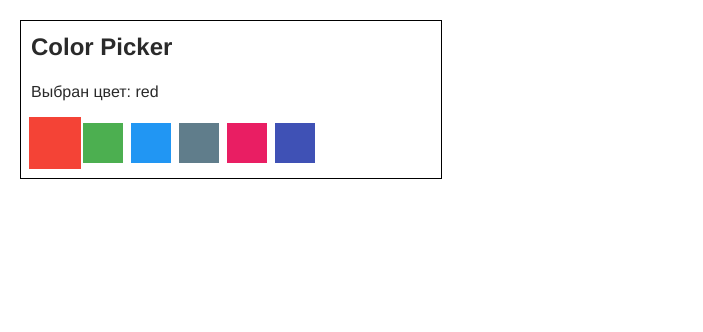
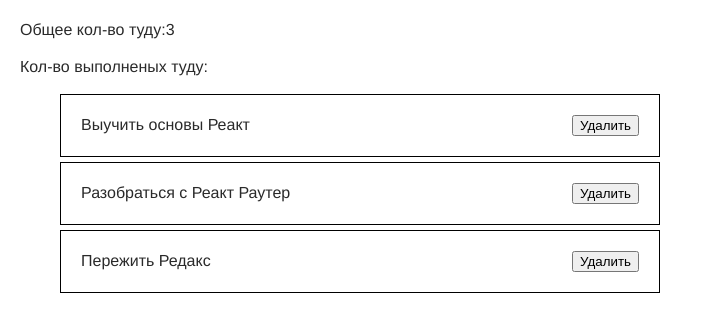
Before and after one commit to dmitriy-057/react-trainy-2, a React (Create React App) app: page / in a window 1280 px wide. Shown: the top 332 px of the page, without its empty margins (0-703 px from the left). Built offline with nearby package versions, Linux system fonts and the light colour scheme.

Commit message:
add todolist

```diff
--- a/src/App.js
+++ b/src/App.js
@@ -1,23 +1,44 @@
-import React from "react";
+import React, { Component } from "react";
 // import Counter from "./Counter";
 // import Dropdown from "./Dropdown";
-import ColorPicker from './ColorPicker';
+// import ColorPicker from './ColorPicker';
+import TodoList from "./TodoList";
+import initialTodos from "./todos.json";
 
-const colorPickerOptions = [
-  { label: 'red', color: '#F44336' },
-  { label: 'green', color: '#4CAF50' },
-  { label: 'blue', color: '#2196F3' },
-  { label: 'grey', color: '#607D8B' },
-  { label: 'pink', color: '#E91E63' },
-  { label: 'indigo', color: '#3F51B5' },
-];
-
-const App = () => (
-    <>
-    {/* <Counter /> */}
-    {/* <Dropdown /> */}
-    <ColorPicker options={colorPickerOptions} />
-    </>
-)
+// const colorPickerOptions = [
+//   { label: 'red', color: '#F44336' },
+//   { label: 'green', color: '#4CAF50' },
+//   { label: 'blue', color: '#2196F3' },
+//   { label: 'grey', color: '#607D8B' },
+//   { label: 'pink', color: '#E91E63' },
+//   { label: 'indigo', color: '#3F51B5' },
+// ];
+class App extends Component {
+  state = {
+    todos: initialTodos,
+  }
+  deleteTodo = todoId => {
+    this.setState(prevState => ({
+      todos: prevState.todos.filter(todo => todo.id !== todoId)
+    }))
+  }
+  render() {
+    const {todos} = this.state;
+    const completedTodos = todos.filter(todo => todo.completed);
+    console.log(completedTodos.length)
+    return (
+      <>
+      {/* <Counter /> */}
+      {/* <Dropdown /> */}
+      {/* <ColorPicker options={colorPickerOptions} /> */}
+      <div>
+        <p>Общее кол-во туду:{todos.length}</p>
+        <p>Кол-во выполненых туду:</p>
+      </div>
+      <TodoList todos={todos} onDeleteTodo={this.deleteTodo}/>
+      </>
+    )
+  }
+}
 
 export default App;
--- /dev/null
+++ b/src/TodoList/TodoList.css
@@ -0,0 +1,15 @@
+.TodoList {
+width: 600px;
+}
+.TodoList__item {
+    display: flex;
+    align-items: center;
+    justify-content: space-between;
+    padding: 20px;
+    border: 1px solid black;
+    margin-bottom: 5px;
+}
+.TodoList__text {
+    margin-right: 10px;
+    margin-bottom: 0;
+}
--- /dev/null
+++ b/src/TodoList/TodoList.js
@@ -0,0 +1,14 @@
+import React from "react";
+import "./TodoList.css"
+
+const TodoList = ({todos, onDeleteTodo}) =>
+(<ul className="TodoList"> {todos.map(({id,text}) => (
+    <li key={id} className='TodoList__item'>
+        <p className="TodoList__text">{text}</p>
+        <button onClick={()=> onDeleteTodo(id)}>Удалить</button>
+    </li>
+)
+)}
+</ul>)
+
+export default TodoList;
--- /dev/null
+++ b/src/TodoList/index.js
@@ -0,0 +1 @@
+export {default} from "./TodoList";
--- /dev/null
+++ b/src/todos.json
@@ -0,0 +1,5 @@
+[
+    { "id": "td-1", "text":"Выучить основы Реакт","completed": true},
+    { "id": "td-2", "text":"Разобраться с Реакт Раутер","completed": false},
+    { "id": "td-3", "text":"Пережить Редакс","completed": false}
+]
```
